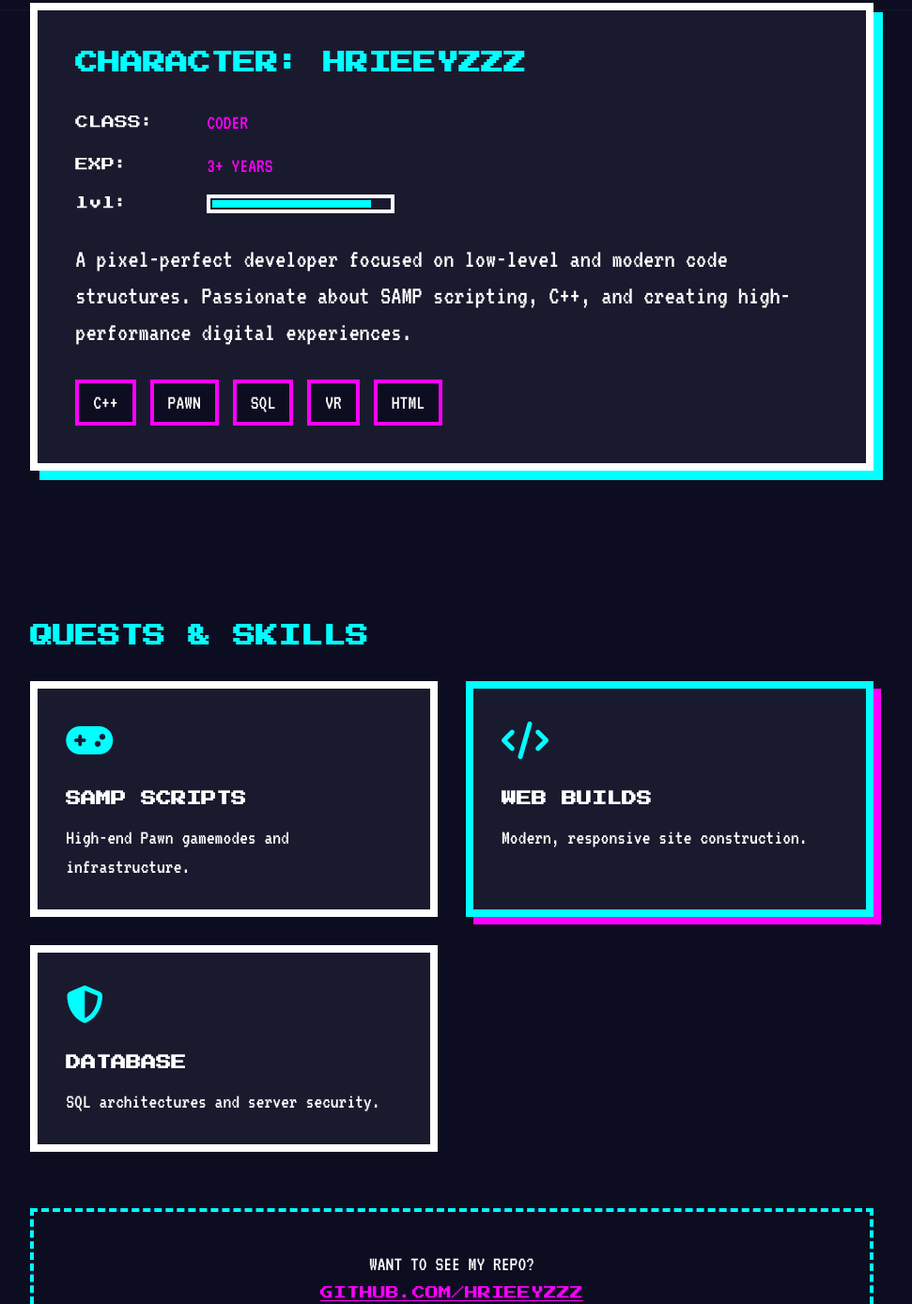
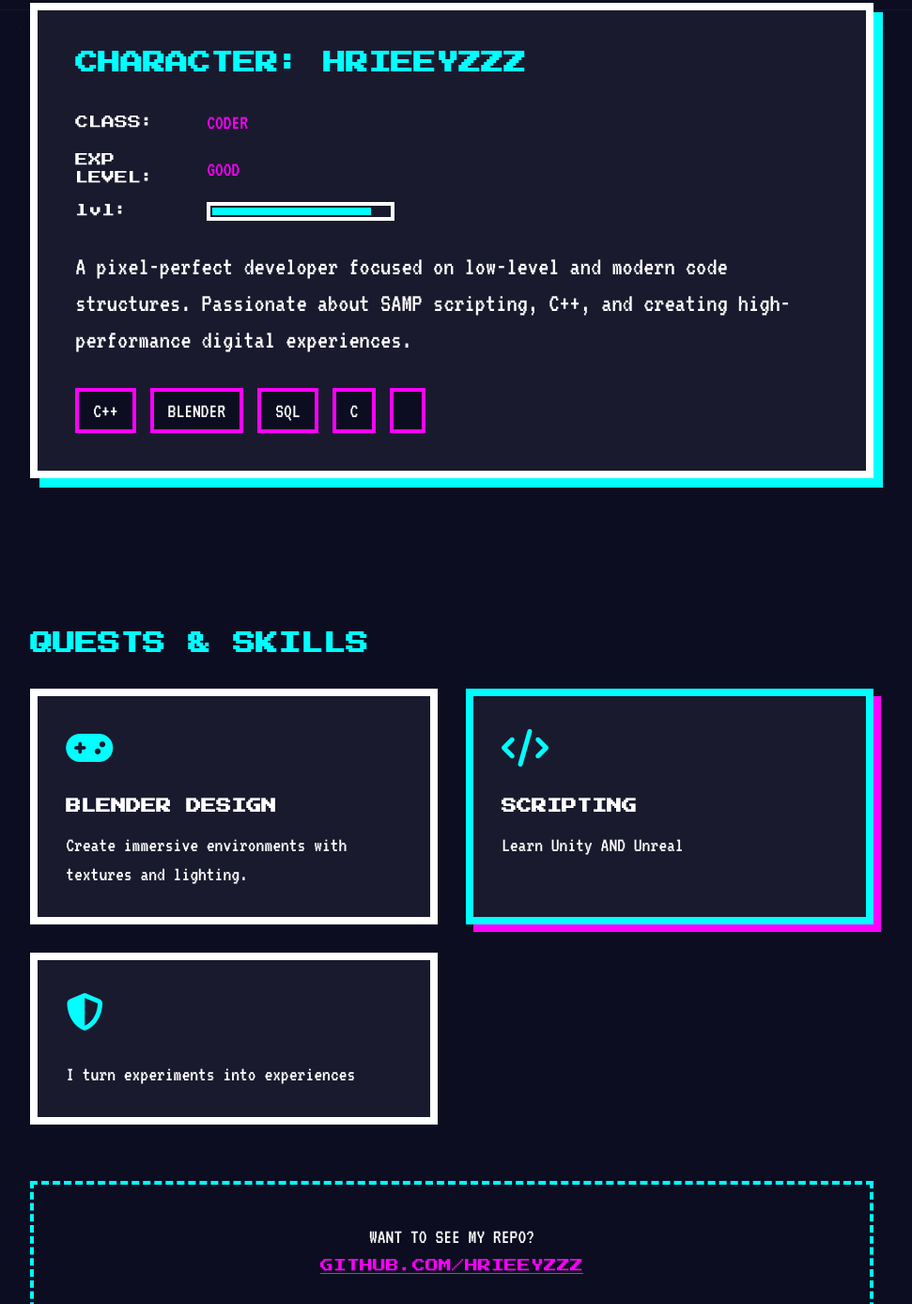
Before and after one commit to Hrieeyzzz/hrizzdev, a plain HTML site: page index.html in a window 1280 px wide. Shown: the part 750-2138 px from the top of the page at 94% size, without its empty margins (159-1130 px from the left). Drawn offline with Linux system fonts and the light colour scheme.

Commit message:
index.html
updated info

```diff
--- a/index.html
+++ b/index.html
@@ -68,8 +68,8 @@
                             <span class="stat-val">CODER</span>
                         </div>
                         <div class="stat-row">
-                            <span class="stat-label">EXP:</span>
-                            <span class="stat-val">3+ YEARS</span>
+                            <span class="stat-label">EXP LEVEL:</span>
+                            <span class="stat-val">GOOD</span>
                         </div>
                         <div class="stat-row">
                             <span class="stat-label">lvl:</span>
@@ -84,10 +84,10 @@
                     </p>
                     <div class="skill-cloud">
                         <span class="pixel-tag">C++</span>
-                        <span class="pixel-tag">PAWN</span>
+                        <span class="pixel-tag">BLENDER</span>
                         <span class="pixel-tag">SQL</span>
-                        <span class="pixel-tag">VR</span>
-                        <span class="pixel-tag">HTML</span>
+                        <span class="pixel-tag">C</span>
+                        <span class="pixel-tag"></span>
                     </div>
                 </div>
             </div>
@@ -100,18 +100,18 @@
                 <div class="services-pixel-grid">
                     <div class="pixel-card">
                         <div class="pixel-icon"><i class="fas fa-gamepad"></i></div>
-                        <h3>SAMP SCRIPTS</h3>
-                        <p>High-end Pawn gamemodes and infrastructure.</p>
+                        <h3>BLENDER DESIGN</h3>
+                        <p>Create immersive environments with textures and lighting.</p>
                     </div>
                     <div class="pixel-card focus">
                         <div class="pixel-icon"><i class="fas fa-code"></i></div>
-                        <h3>WEB BUILDS</h3>
-                        <p>Modern, responsive site construction.</p>
+                        <h3>SCRiPTING</h3>
+                        <p>Learn Unity AND Unreal</p>
                     </div>
                     <div class="pixel-card">
                         <div class="pixel-icon"><i class="fas fa-shield-alt"></i></div>
-                        <h3>DATABASE</h3>
-                        <p>SQL architectures and server security.</p>
+                        <h3></h3>
+                        <p>I turn experiments into experiences</p>
                     </div>
                 </div>
                 <div class="github-retro">
```
